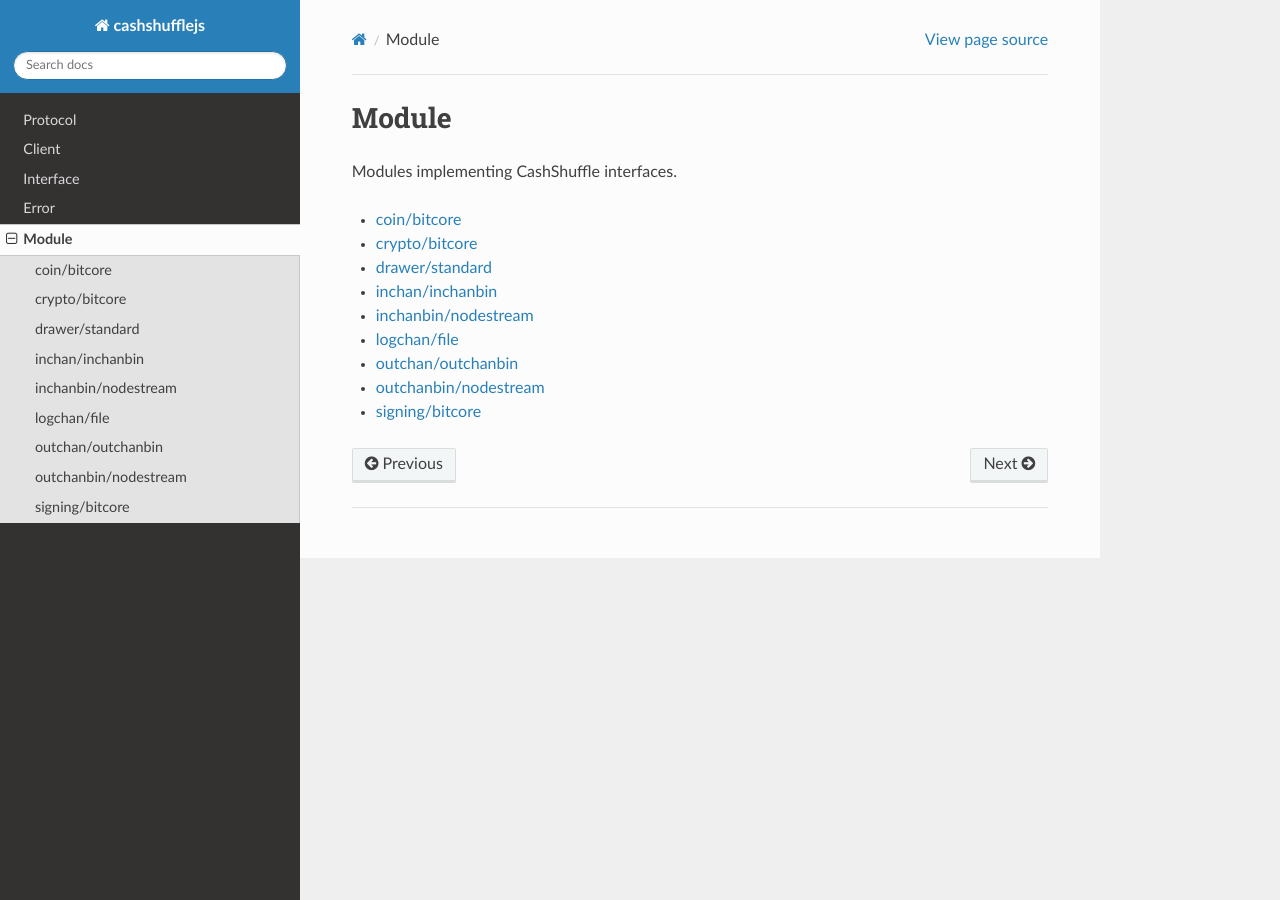
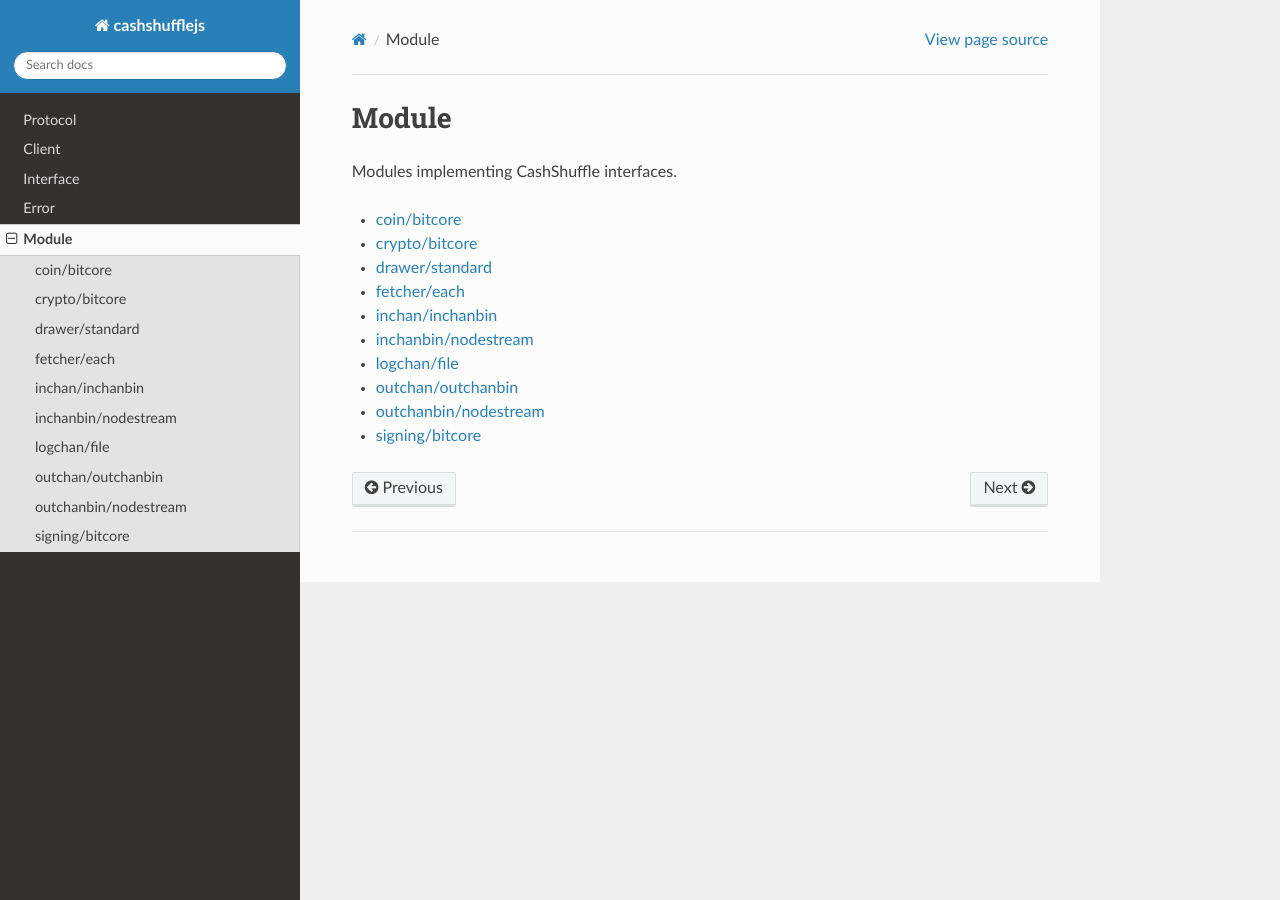
Before and after one commit to bookmoons/cashshufflejs, a Sphinx documentation site: the page built from doc/module.rst, in a window 1280 px wide. Built offline with Sphinx 7.4.7 and the Read the Docs theme 2.0.0, drawn with Linux system fonts in a browser that asks for light colours.

Commit message:
doc: Add fetcher/each

```diff
--- a/doc/module.rst
+++ b/doc/module.rst
@@ -7,6 +7,7 @@
    module/coin/bitcore
    module/crypto/bitcore
    module/drawer/standard
+   module/fetcher/each
    module/inchan/inchanbin
    module/inchanbin/nodestream
    module/logchan/file
--- /dev/null
+++ b/doc/module/fetcher/each.rst
@@ -0,0 +1,5 @@
+fetcher/each
+------------
+
+.. automodule:: fetcher/each
+   :members:
```
